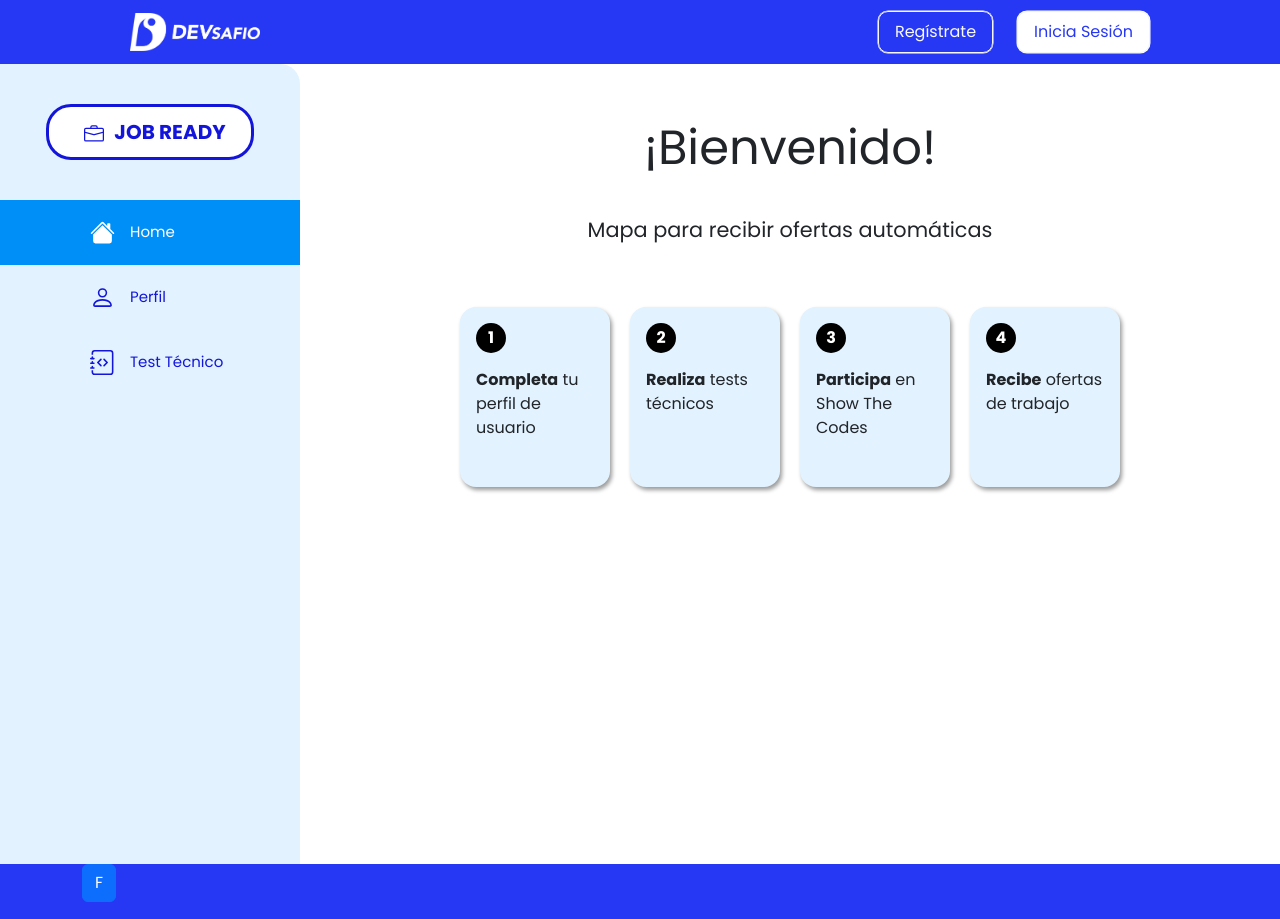
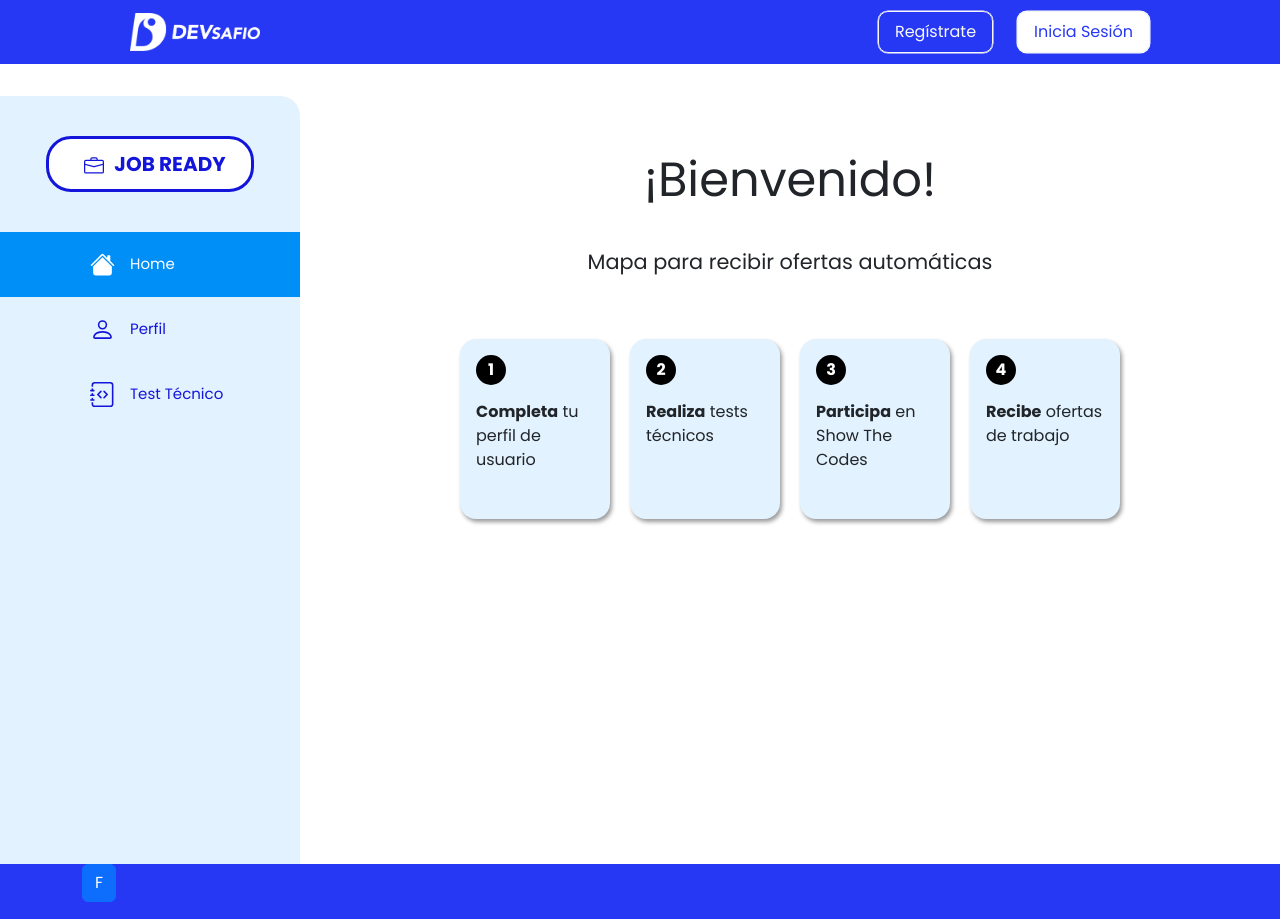
Before and after one commit to dlab-team/c7-frontend, a React (Create React App) app: page /userProfile in a window 1280 px wide. Built offline with nearby package versions, Linux system fonts and the light colour scheme.

Commit message:
hotFix completado,vista user profile sin problemas con el footer

```diff
--- a/src/views/userProfile/UserProfile.js
+++ b/src/views/userProfile/UserProfile.js
@@ -21,9 +21,6 @@ const UserProfile = () => {
                 </div>
                 <div className='user-profile__content'>
                     {menuRender[choice_selected]}
-                    {/*choice_selected === 'home' && <HomeUserProfile />}
-                    {choice_selected === 'perfil' && <PersonalProfile />}
-                    {choice_selected === 'test' && <TestProfile />} */}
                 </div>
             </section>
         </>
--- a/src/views/userProfile/userProfile.scss
+++ b/src/views/userProfile/userProfile.scss
@@ -1,7 +1,7 @@
 .user-profile {
   display: flex;
   flex-direction: column;
-  height: 100vh;
+  min-height: 100vh;
 
   &__content {
     padding: 3rem;
@@ -11,6 +11,7 @@
 
 @media screen and (min-width: 760px) {
   .user-profile {
+    padding-top: 2rem;
     flex-direction: row;
     &__content {
       min-height: 650px;
```
